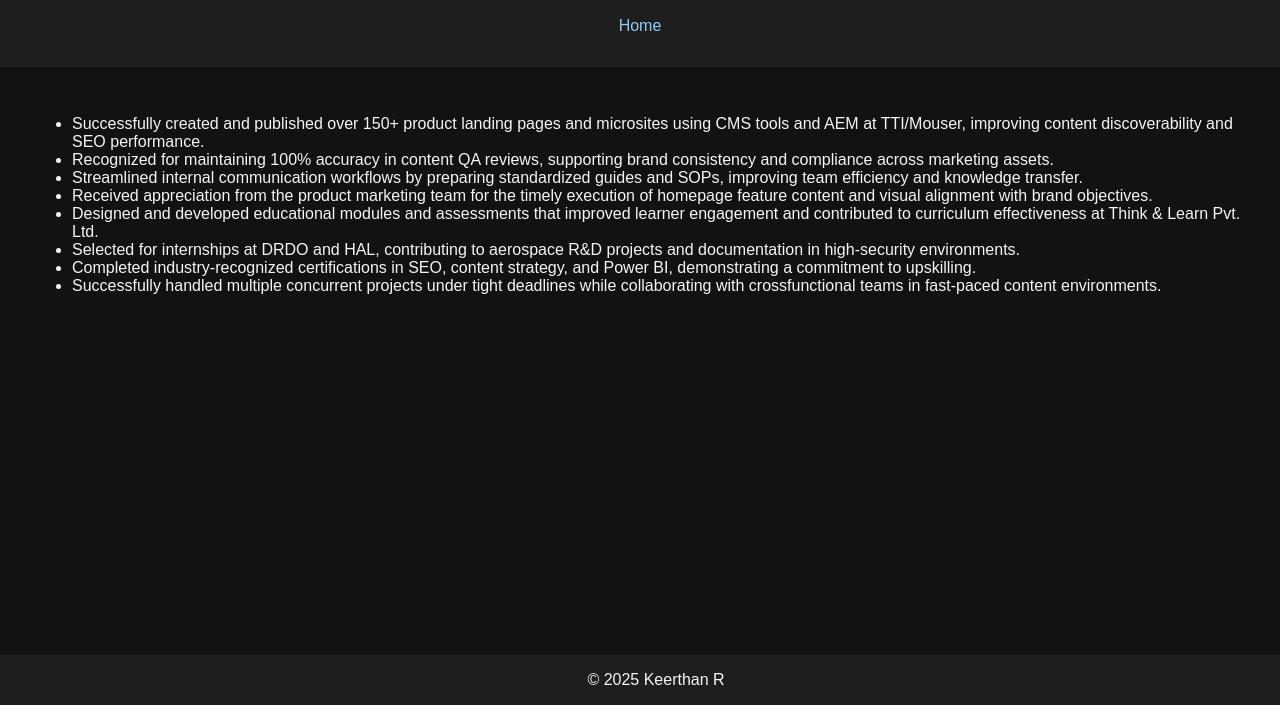
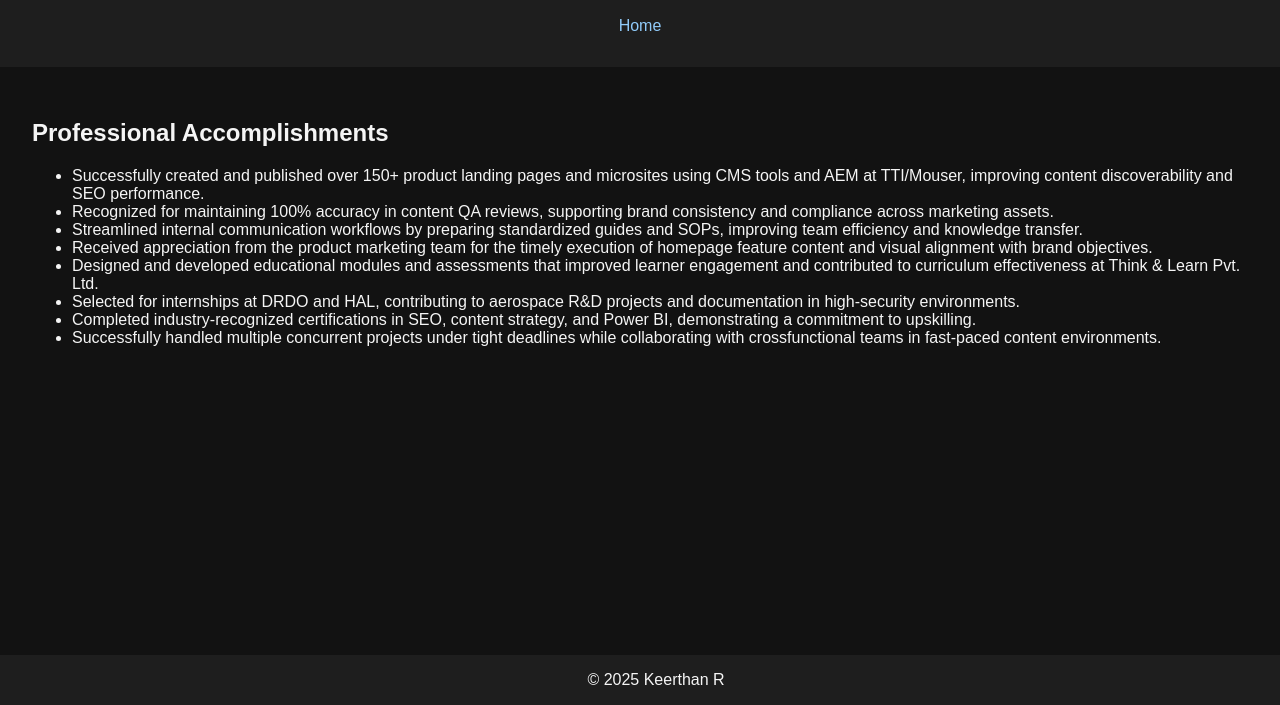
Before and after one commit to Keerthan-R-Gowda/Keerthan_R, a plain HTML site: page achievements.html in a window 1280 px wide. Shown: the part 95-800 px from the top of the page. Drawn offline with Linux system fonts and the light colour scheme.

Commit message:
Update achievements.html

```diff
--- a/achievements.html
+++ b/achievements.html
@@ -12,6 +12,7 @@
     <nav><a href="index.html">Home</a></nav>
 </header>
 <section>
+    <h2>Professional Accomplishments</h2>
     <ul>
         <li>Successfully created and published over 150+ product landing pages and microsites using CMS tools and AEM at TTI/Mouser, improving content discoverability and SEO performance.</li>
         <li>Recognized for maintaining 100% accuracy in content QA reviews, supporting brand consistency and compliance across marketing assets.</li>
```
